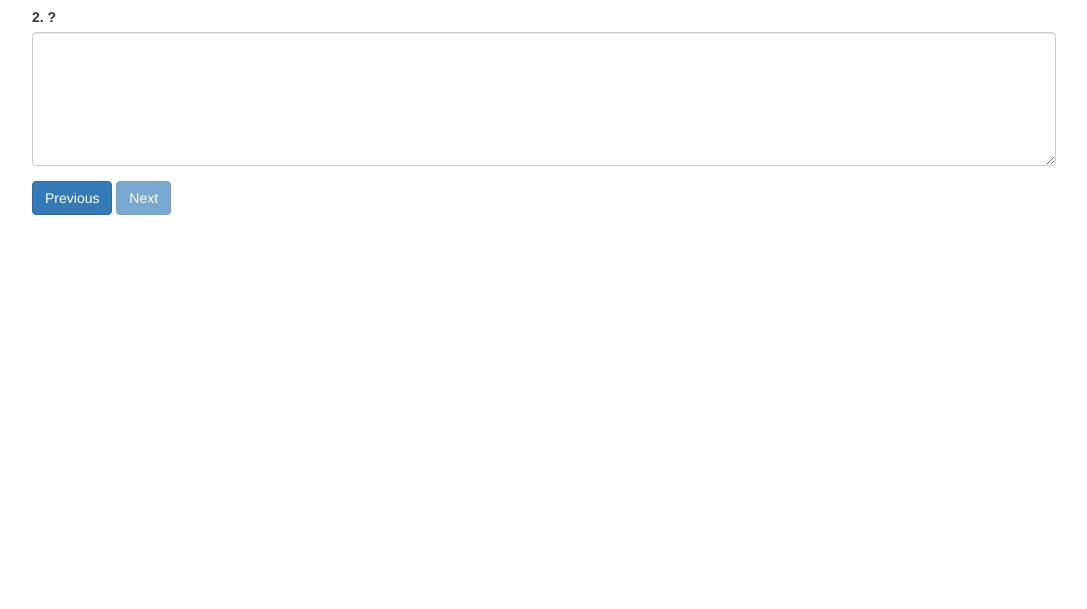
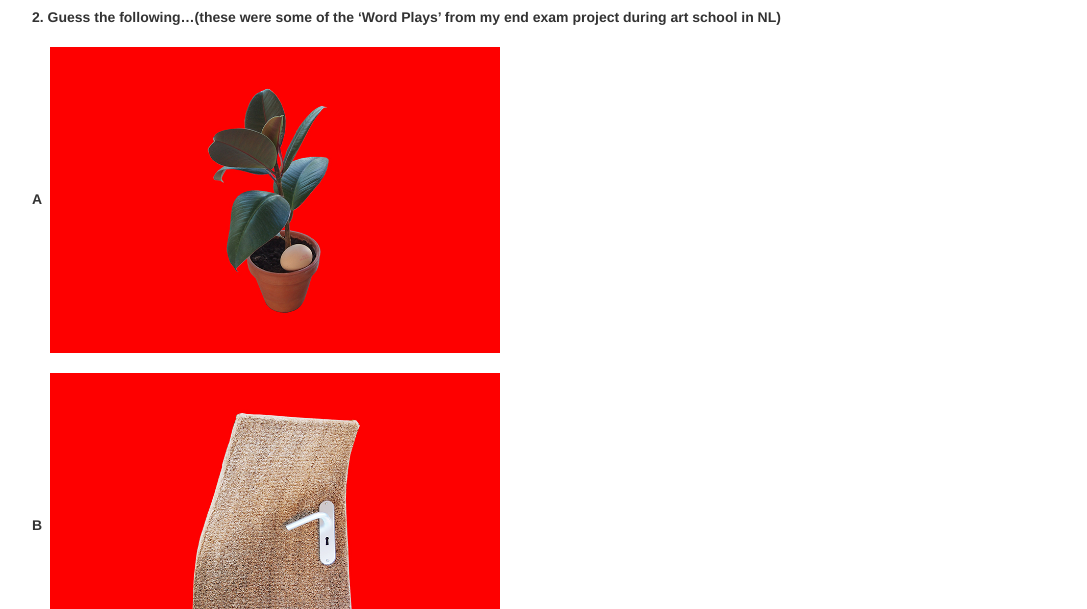
Before and after one commit to amanschisel/okjowan, a plain HTML site: page index.html in a window 1280 px wide. Both pictures are taken after a click on the button "Next". Shown: the part 191-800 px from the top of the page, without its empty margins (96-1183 px from the left). Drawn offline with nearby package versions, Linux system fonts and the light colour scheme.

Commit message:
q2
q number 2

```diff
--- a/custom/css/style.css
+++ b/custom/css/style.css
@@ -71,7 +71,7 @@ a:active {
 /* MISC */
 
 img {
-    width: 100%;
+    width: 50%;
     height: auto;
 }
 
--- a/index.html
+++ b/index.html
@@ -41,6 +41,10 @@ There is no real name for it.
 It is 'crimped', so you could call it a 'crimp', but that's not really it's name.
 It used to be filled with jam, and you would eat it at the end, like desert.
 Also, the miners used to leave it down the mines for the 'tinners' - the ghosts of the dead miners.
+
+- > WRONG answer…sorry better luck next one ;)
+They're 'CORNERS' – can't help myself with this little joke :D
+Speaking of Cornish pasty, in Malaysia we have something similiar…but smaller and filled with curry chicken meat and diced potato cubes, it's called Karipap (Curry puff) https://en.wikipedia.org/wiki/Curry_puff
                 </textarea>
             </div>
         </div>
@@ -49,8 +53,11 @@ Also, the miners used to leave it down the mines for the 'tinners' - the ghosts
         <!-- Q2 -->
         <div id="question-2" class="questions">
             <div class="form-group">
-                <label for="q2a"><b>2.</b> ?</label>
+                <label for="q2a"><b>2.</b> Guess the following…(these were some of the ‘Word Plays’ from my end exam project during art school in NL)<br><br>A&nbsp;&nbsp;<img src="imgs/A.jpg"><br><br>B&nbsp;&nbsp;<img src="imgs/B.jpg"><br><br>C&nbsp;&nbsp;<img src="imgs/C.jpg"><br><br></label>
                 <textarea class="form-control" rows="6" id="q2a">
+A – ________ Plant
+B – Door ________
+C – Oil ________
                 </textarea>
             </div>
         </div>
```
Also changed, not shown: imgs/A.jpg (added), imgs/B.jpg (added), imgs/C.jpg (added).
